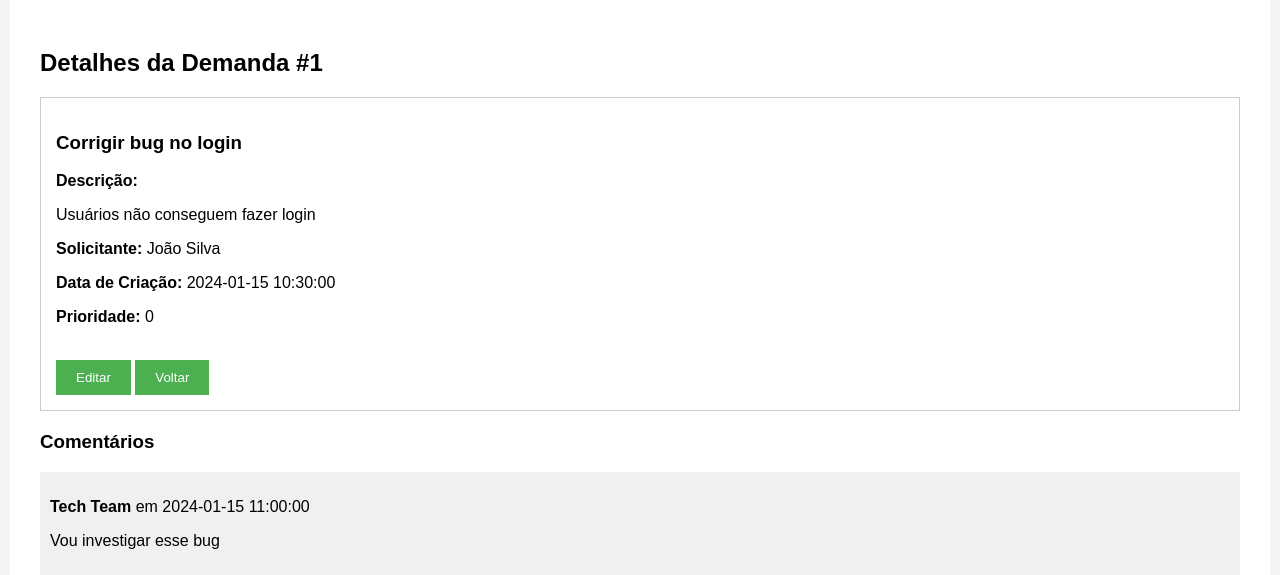
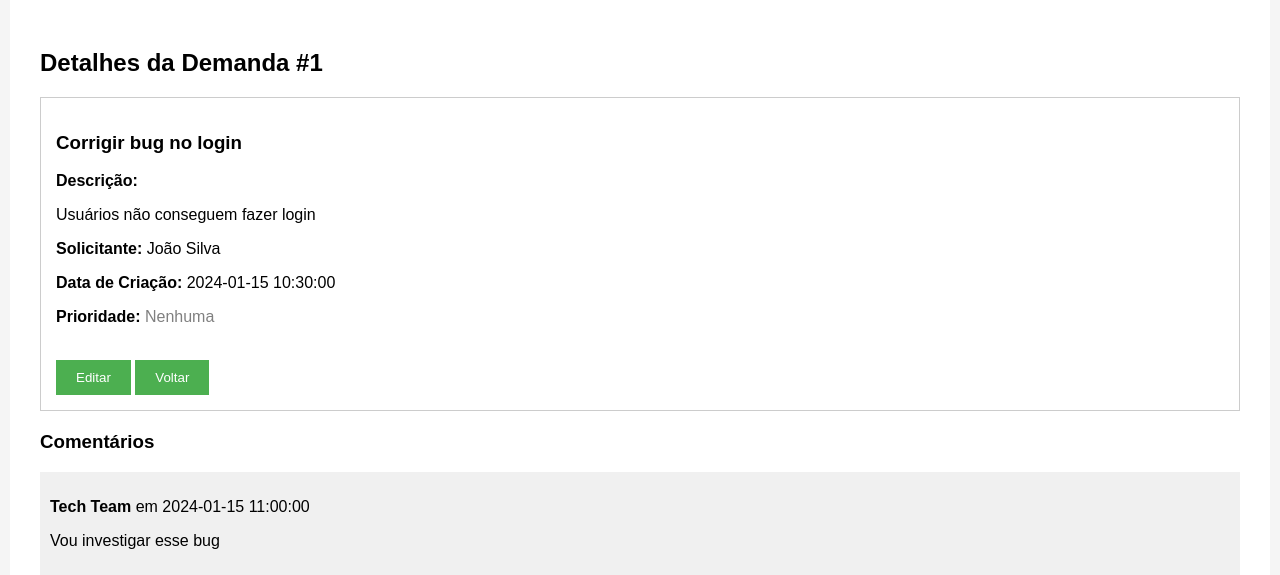
Before and after one commit to AugustoWB/sistema_sgdi, a Flask app: page /detalhes/1 in a window 1280 px wide. Shown: the part 98-673 px from the top of the page. Run offline with Flask 3, Linux system fonts and the light colour scheme; data comes from the database, SQL or seed files in the repository; both versions use the stored data as it was after the commit.

Commit message:
Color-code priority display in detalhes.html
Replace numeric priority output in templates/detalhes.html with conditional, color-coded labels for readability: 3 -> Alta (red), 2 -> Média (orange), 1 -> Baixa (blue), otherwise 'Nenhuma' (gray). Also includes an updated demandas.db binary (database change).

```diff
--- a/templates/detalhes.html
+++ b/templates/detalhes.html
@@ -10,7 +10,7 @@
 
     <p><strong>Solicitante:</strong> {{ demanda[3] }}</p>
     <p><strong>Data de Criação:</strong> {{ demanda[4] }}</p>
-    <p><strong>Prioridade:</strong> {{ demanda[5] }}</p>
+    <p><strong>Prioridade:</strong> {% if demanda[5] == 3 %} <span style="color: red; font-weight: bold;">Alta</span> {% elif demanda[5] == 2 %} <span style="color: orange; font-weight: bold;">Média</span> {% elif demanda[5] == 1 %} <span style="color: blue; font-weight: bold;">Baixa</span> {% else %} <span style="color: gray;">Nenhuma</span> {% endif %} </p>
 
     <br>
     <a href="/editar/{{ demanda[0] }}"><button>Editar</button></a>
```
Also changed, not shown: demandas.db.
